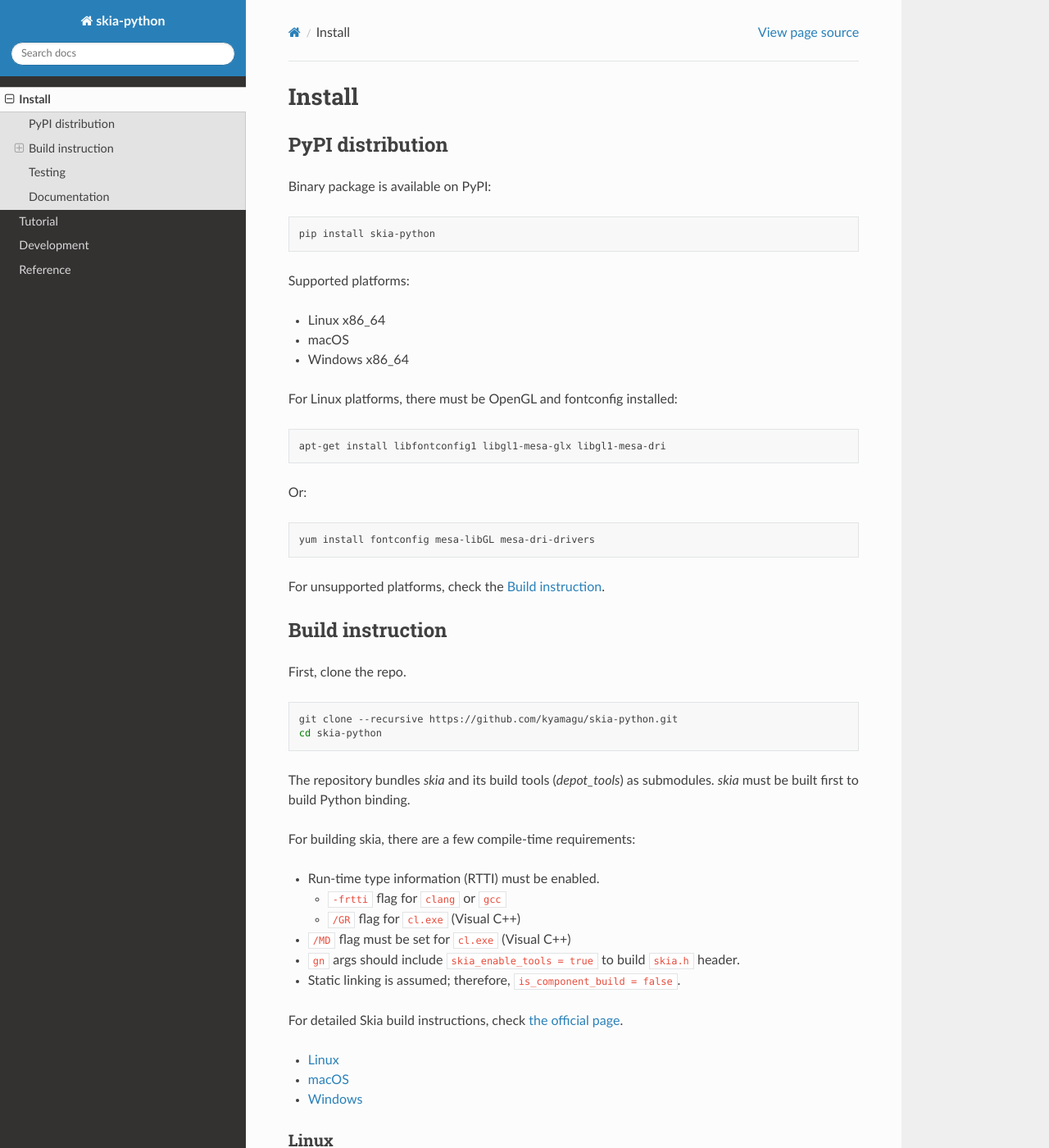
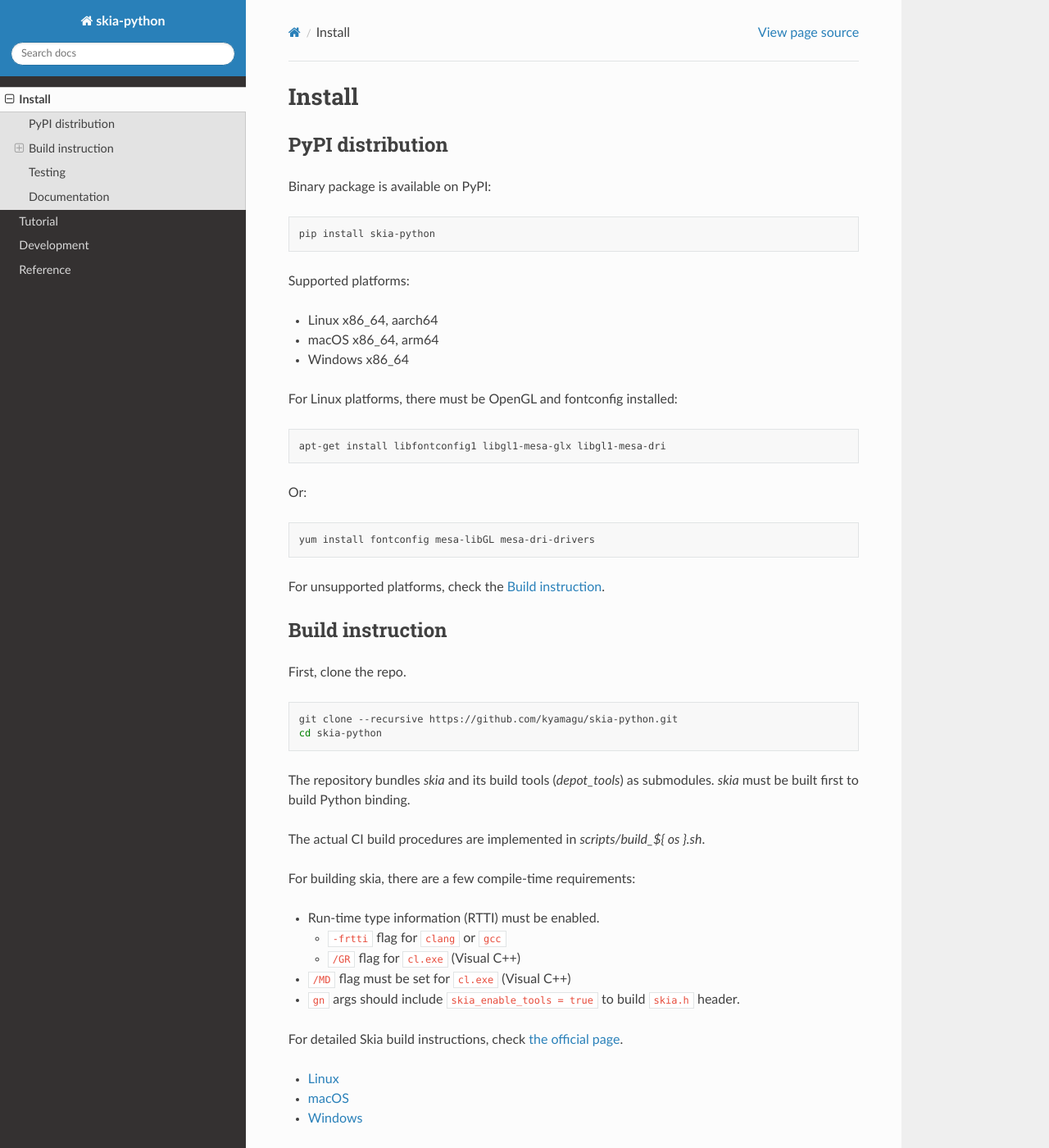
Before and after one commit to kyamagu/skia-python, a Sphinx documentation site: the page built from docs/install.rst, in a window 1280 px wide and 1400 px high. Shown: the whole window at 82% size. Built offline with Sphinx 7.4.7 and the Read the Docs theme 2.0.0, drawn with Linux system fonts in a browser that asks for light colours.

Commit message:
update docs

```diff
--- a/docs/install.rst
+++ b/docs/install.rst
@@ -12,8 +12,8 @@
 
 Supported platforms:
 
-- Linux x86_64
-- macOS
+- Linux x86_64, aarch64
+- macOS x86_64, arm64
 - Windows x86_64
 
 For Linux platforms, there must be OpenGL and fontconfig installed:
@@ -44,6 +44,8 @@
 The repository bundles `skia` and its build tools (`depot_tools`) as submodules.
 `skia` must be built first to build Python binding.
 
+The actual CI build procedures are implemented in `scripts/build_${ os }.sh`.
+
 For building skia, there are a few compile-time requirements:
 
 - Run-time type information (RTTI) must be enabled.
@@ -53,7 +55,6 @@
 
 - ``/MD`` flag must be set for ``cl.exe`` (Visual C++)
 - ``gn`` args should include ``skia_enable_tools = true`` to build ``skia.h`` header.
-- Static linking is assumed; therefore, ``is_component_build = false``.
 
 For detailed Skia build instructions, check `the official page`_.
 
```
Also changed, not shown: README.md (+2 -2 lines), 2 other files.
